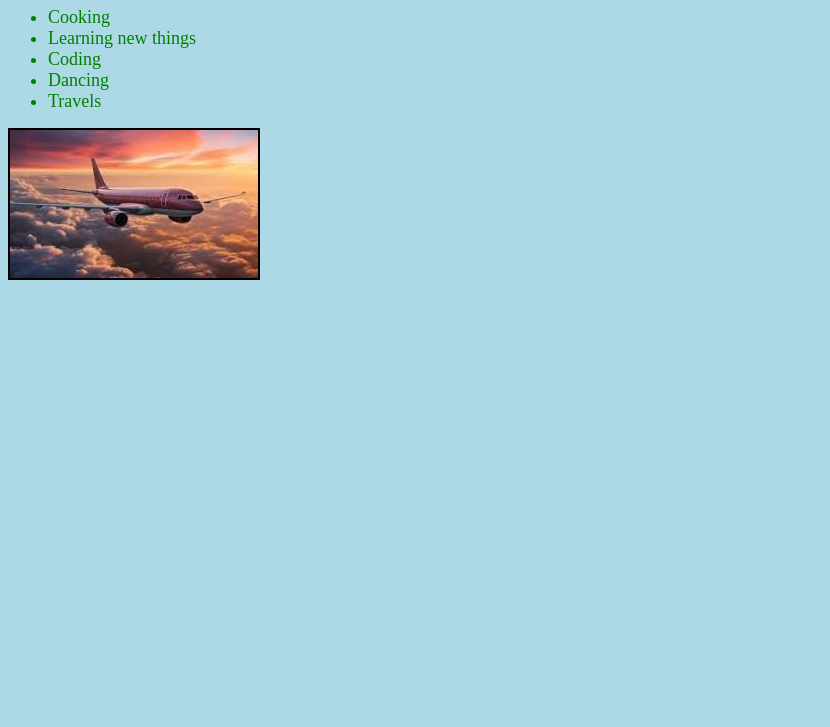
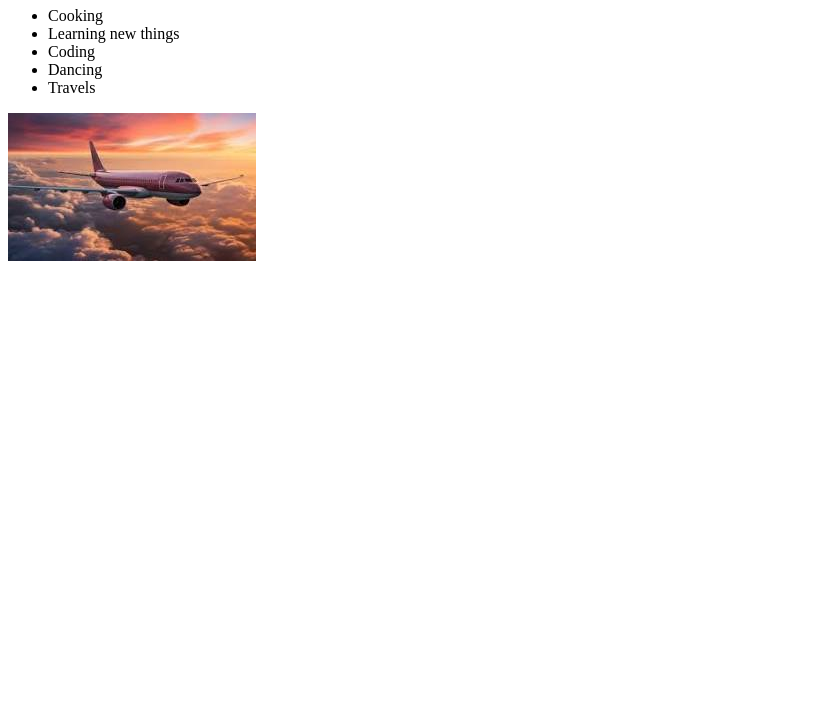
Before and after one commit to Silvyjson/Youthrive_Assignment, a plain HTML site: page index.html in a window 1280 px wide. Shown: the part 73-800 px from the top of the page, without its empty margins (0-830 px from the left). Drawn offline with Linux system fonts and the light colour scheme; files whose address does not match are found by name.

Commit message:
created my youthrive assignment

```diff
--- a/index.html
+++ b/index.html
@@ -4,7 +4,7 @@
     <meta charset="UTF-8" />
     <meta name="viewport" content="width=device-width,initial-scale=1.0" />
     <title>Document</title>
-    <link rel="stylesheet" href="./index.css">
+    <!-- <link rel="stylesheet" href="./index.css"> -->
   </head>
   <body>
     <h1>My Favorite Things</h1>
```
